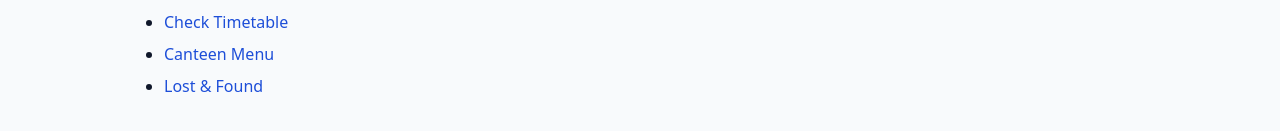
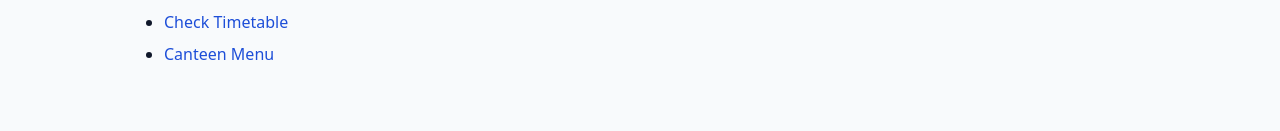
Before and after one commit to Adam28102006/NOE-CA3, a Next.js app: page / in a window 1280 px wide. Shown: the part 259-390 px from the top of the page. Built offline with nearby package versions, Linux system fonts and the light colour scheme.

Commit message:
Refactor HomePage component structure
Lost and Found doesnt exist in the new code.

```diff
--- a/app/page.tsx
+++ b/app/page.tsx
@@ -25,9 +25,6 @@ export default function HomePage() {
           <li>
             <Link href="/canteen"> Canteen Menu</Link>
           </li>
-          <li>
-            <Link href="/lost-found"> Lost & Found</Link>
-          </li>
         </ul>
       </section>
     </div>
```
